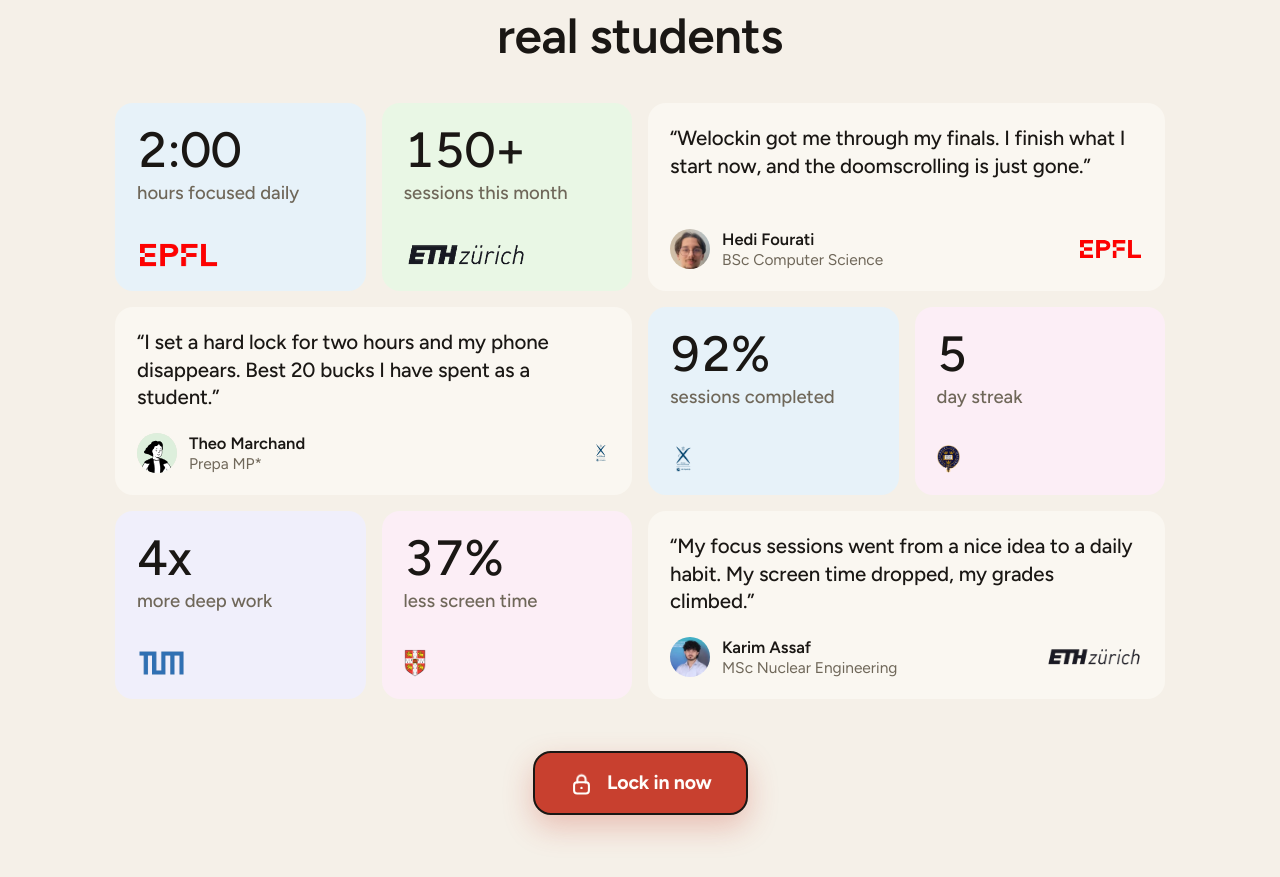
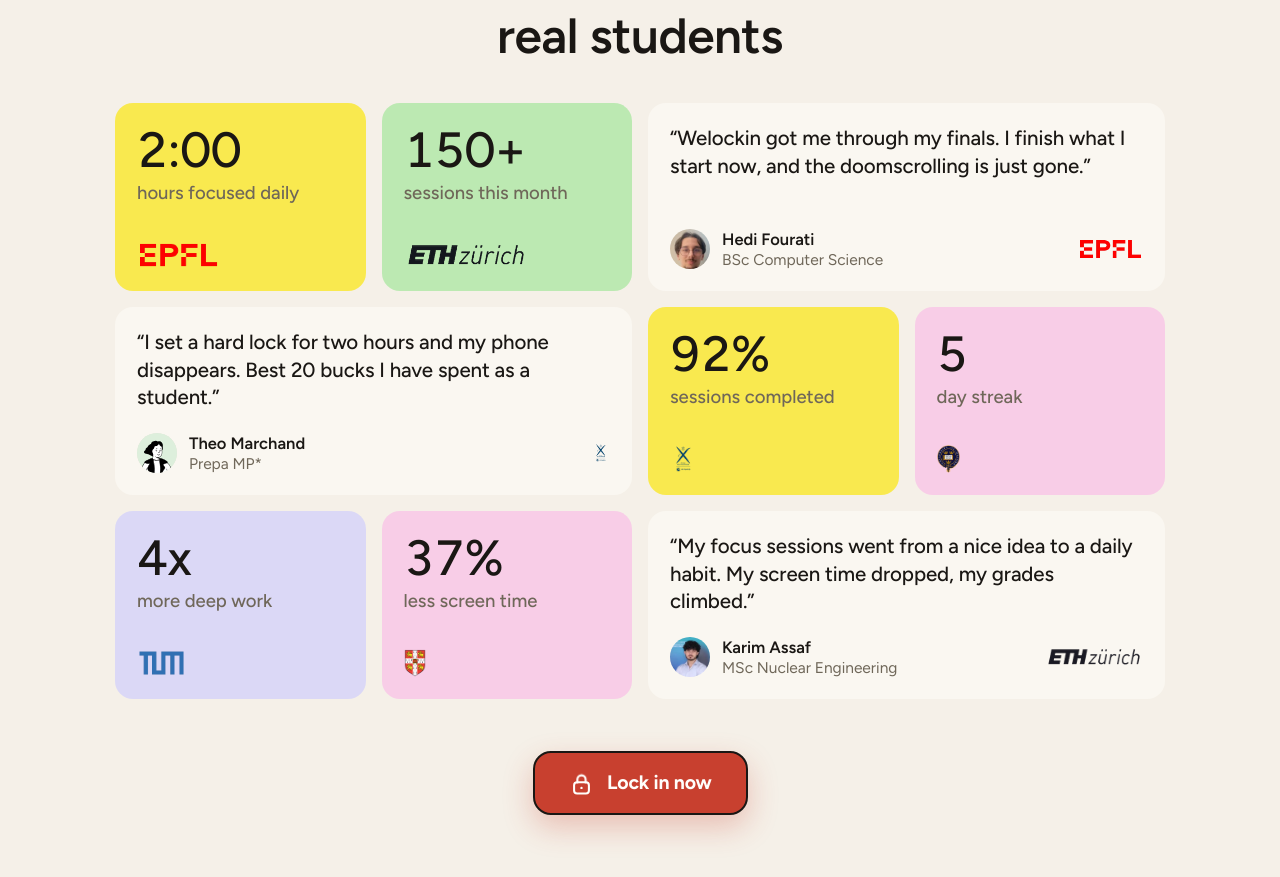
Before and after one commit to welock-in/landing-page, a Next.js app: page / in a window 1280 px wide. Shown: the part 3117-3994 px from the top of the page. Built offline with nearby package versions, Linux system fonts and the light colour scheme; no server answers.

Commit message:
Bring back the legacy card colors in Real results
Co-Authored-By: Claude Fable 5 <noreply@anthropic.com>

```diff
--- a/src/components/home/Results.tsx
+++ b/src/components/home/Results.tsx
@@ -109,7 +109,7 @@ export function Results() {
           real students
         </h2>
         <div className="rs-grid" ref={gridRef}>
-          <article className="rs-card" style={{ background: "#e7f2f9" }}>
+          <article className="rs-card" style={{ background: "#f9e94f" }}>
             <div className="rs-num" data-target="2" data-format="time" data-suffix="">
               0:00
             </div>
@@ -119,7 +119,7 @@ export function Results() {
               <img src="/images/logos/22_EPFL.webp" alt="EPFL" width={236} height={80} loading="lazy" decoding="async" />
             </div>
           </article>
-          <article className="rs-card" style={{ background: "#e9f7e5" }}>
+          <article className="rs-card" style={{ background: "#bce9b2" }}>
             <div className="rs-num" data-target="150" data-format="int" data-suffix="+">
               0+
             </div>
@@ -172,7 +172,7 @@ export function Results() {
               </div>
             </div>
           </article>
-          <article className="rs-card" style={{ background: "#e7f2f9" }}>
+          <article className="rs-card" style={{ background: "#f9e94f" }}>
             <div className="rs-num" data-target="92" data-format="int" data-suffix="%">
               0%
             </div>
@@ -182,7 +182,7 @@ export function Results() {
               <img src="/images/polytechnique.webp" alt="Polytechnique" width={68} height={96} loading="lazy" decoding="async" style={{ height: "38px" }} />
             </div>
           </article>
-          <article className="rs-card" style={{ background: "#fceef6" }}>
+          <article className="rs-card" style={{ background: "#f8cde7" }}>
             <div className="rs-num" data-target="5" data-format="int" data-suffix="">
               0
             </div>
@@ -192,7 +192,7 @@ export function Results() {
               <img src="/images/logos/04_Oxford.webp" alt="University of Oxford" width={114} height={136} loading="lazy" decoding="async" />
             </div>
           </article>
-          <article className="rs-card" style={{ background: "#f0effb" }}>
+          <article className="rs-card" style={{ background: "#dbd8f6" }}>
             <div className="rs-num" data-target="4" data-format="int" data-suffix="x">
               0x
             </div>
@@ -202,7 +202,7 @@ export function Results() {
               <img src="/images/logos/23_TUM.webp" alt="TU Munich" width={136} height={77} loading="lazy" decoding="async" />
             </div>
           </article>
-          <article className="rs-card" style={{ background: "#fceef6" }}>
+          <article className="rs-card" style={{ background: "#f8cde7" }}>
             <div className="rs-num" data-target="37" data-format="int" data-suffix="%">
               0%
             </div>
```
